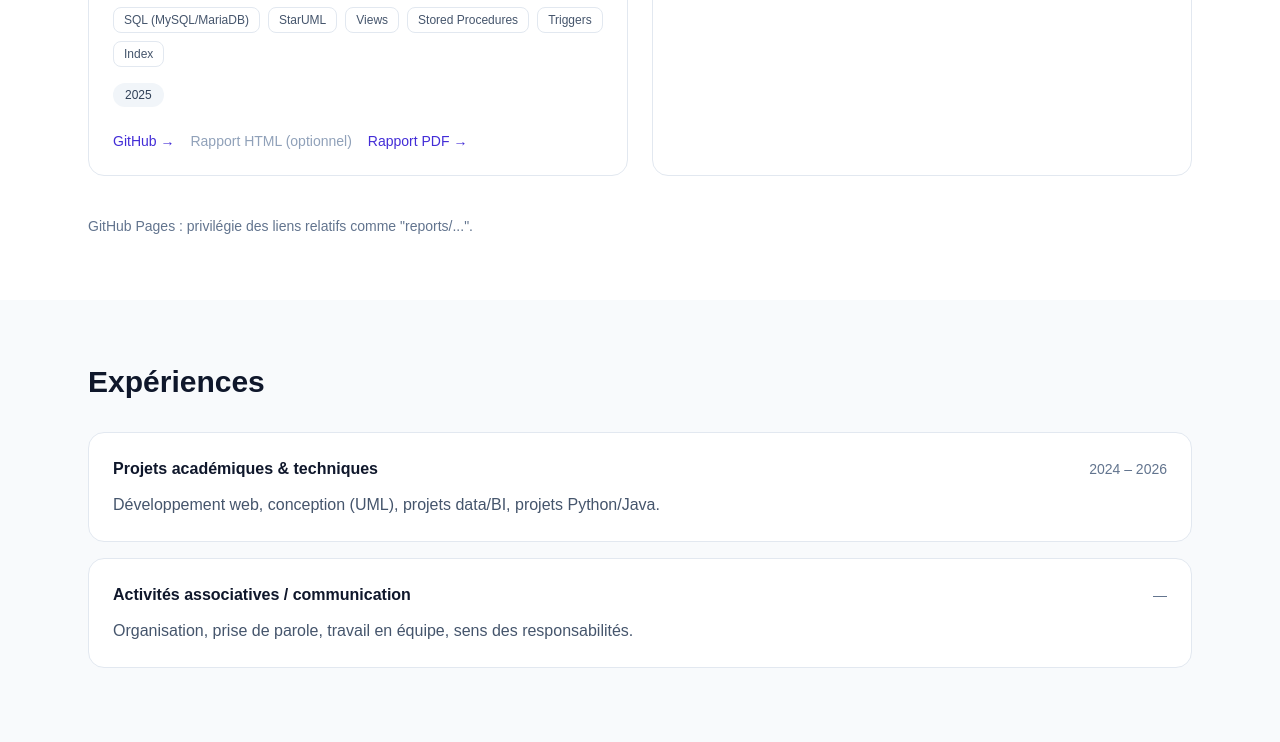
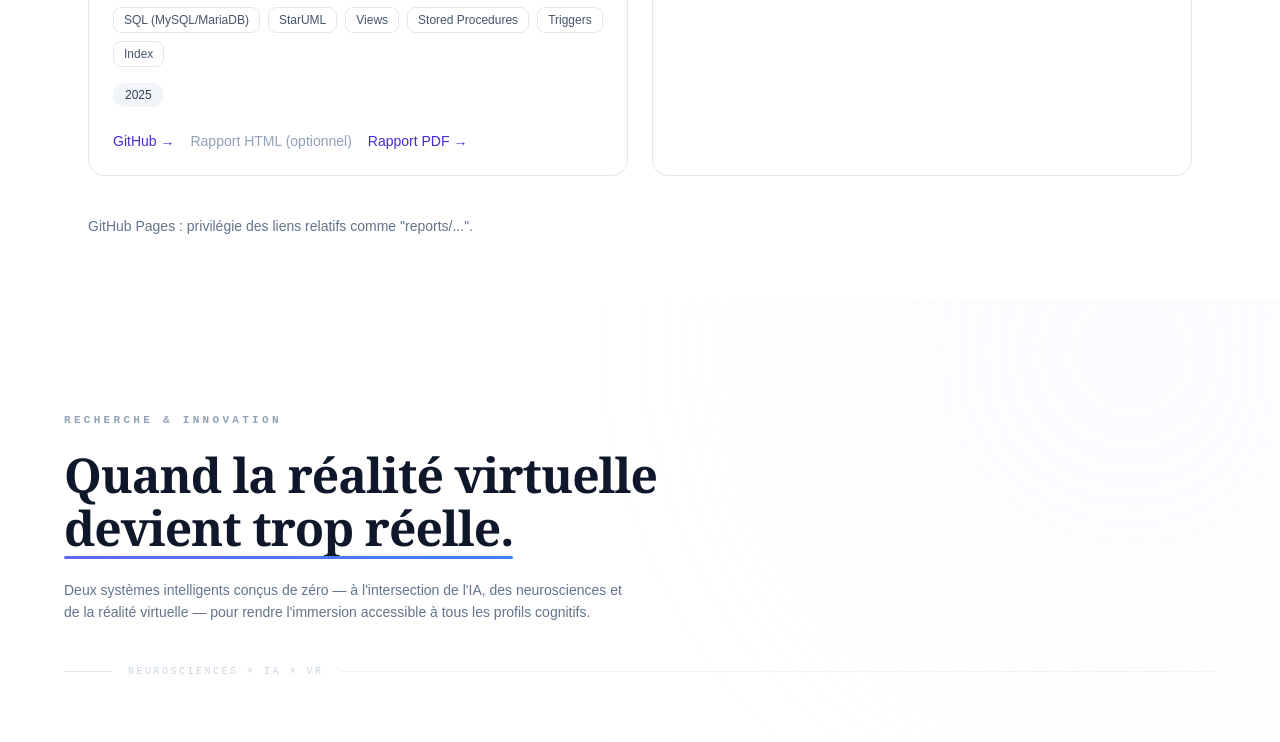
Before and after one commit to sarah832005/sarah832005.github.io, a Next.js app: page / in a window 1280 px wide. Shown: the part 4792-5534 px from the top of the page. Built offline with nearby package versions, Linux system fonts and the light colour scheme.

Commit message:
fix: add Research section to page

```diff
--- a/src/app/page.tsx
+++ b/src/app/page.tsx
@@ -21,7 +21,7 @@ export default function Home() {
       <Formation />
       <Skills />
       <Projects />
-      <Experience />
+      <Research />
       <Experience />
       <Certifications />
       <Contact />
```
Lines whose indentation alone changed are shown as unchanged.
